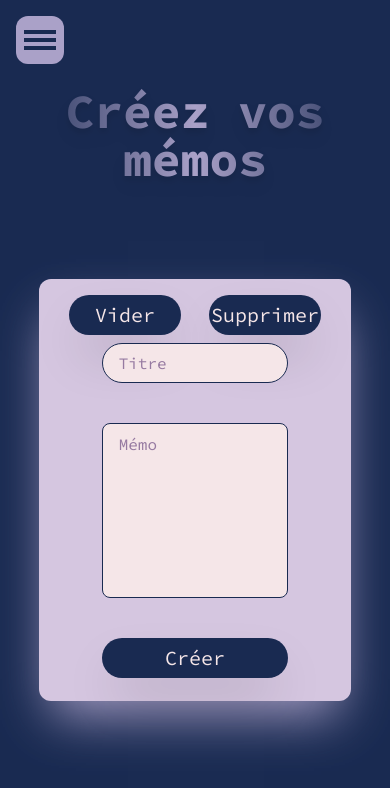
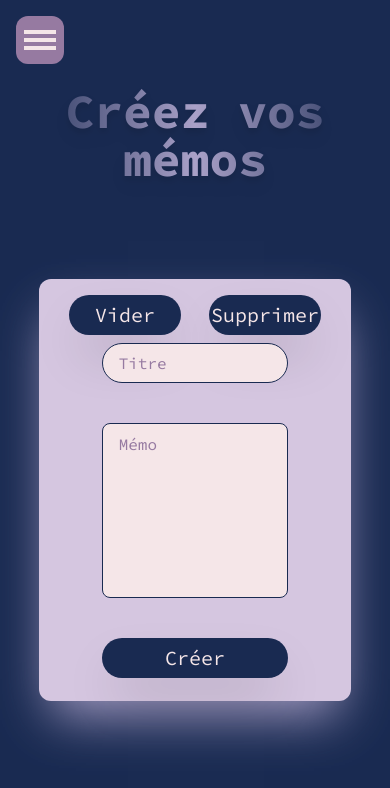
Before and after one commit to Timeuh/memo-app, a React (Vite) app: page / in a window 390 px wide. Shown: the top 788 px of the page. Built offline with nearby package versions, Linux system fonts and the light colour scheme.

Commit message:
style: implement dark theme for memo menu mobile

```diff
--- a/src/components/memobar/MemoMenuMobile.tsx
+++ b/src/components/memobar/MemoMenuMobile.tsx
@@ -1,6 +1,7 @@
 import MemoBarItem from '@/components/memobar/MemoBarItem';
 import {Memo} from '@/appTypes';
 import {useState} from 'react';
+import useTheme from '@/hooks/useTheme';
 
 type Props = {
   memos: Array<Memo>,
@@ -8,6 +9,7 @@ type Props = {
 }
 
 export default function MemoMenuMobile({memos, selectMemo}: Props) {
+  const {isCurrentLight} = useTheme();
   const [isActive, setActive] = useState<boolean>(false);
 
   const triggerActive = () => {
@@ -16,13 +18,15 @@ export default function MemoMenuMobile({memos, selectMemo}: Props) {
 
   return (
     <div id={'memoMenu'} className={'w-full flex flex-col xl:hidden overflow-hidden'}>
-      <button id={'memoMenuTrigger'} className={'memo-menu-button'} onClick={triggerActive}>
-        <div className={'h-1 bg-dark w-4/6'}></div>
-        <div className={'h-1 bg-dark w-4/6'}></div>
-        <div className={'h-1 bg-dark w-4/6'}></div>
+      <button id={'memoMenuTrigger'} className={`memo-menu-button ${isCurrentLight ? 'bg-main' : 'bg-purple'}`} onClick={triggerActive}>
+        <div className={`h-1 w-4/6 ${isCurrentLight ? 'bg-dark' : 'bg-light'}`}></div>
+        <div className={`h-1 w-4/6 ${isCurrentLight ? 'bg-dark' : 'bg-light'}`}></div>
+        <div className={`h-1 w-4/6 ${isCurrentLight ? 'bg-dark' : 'bg-light'}`}></div>
       </button>
-      <div id={'memoMenuDisplayed'} className={`memo-menu-mobile ${isActive ? 'translate-x-0' : '-translate-x-96'}`}>
-        <h1 className={'text-xl font-bold border-b-2 border-dark h-12 text-center w-5/6 pt-4'}>Vos mémos</h1>
+      <div id={'memoMenuDisplayed'} className={`memo-menu-mobile ${isActive ? 'translate-x-0' : '-translate-x-96'}
+        ${isCurrentLight ? 'bg-violet shadow-main' : 'bg-purple shadow-dark'}`}>
+        <h1 className={`text-xl font-bold border-b-2 h-12 text-center w-5/6 pt-4
+          ${isCurrentLight ? 'border-dark' : 'border-light text-light'}`}>Vos mémos</h1>
         <div id={'memoContainer'} className={'flex flex-col items-center space-y-4 w-full h-full pt-4 overflow-y-scroll'} onClick={triggerActive}>
           {
             memos.map((memo: Memo) => {
--- a/src/index.css
+++ b/src/index.css
@@ -29,12 +29,11 @@
     }
 
     .memo-menu-mobile {
-        @apply h-4/6 w-3/4 bg-violet shadow-2xl shadow-main rounded-2xl p-2 flex-col items-center flex absolute
-            top-20 left-4 transition-transform duration-500
+        @apply h-4/6 w-3/4 shadow-2xl rounded-2xl p-2 flex-col items-center flex absolute top-20 left-4 transition-transform duration-500
     }
 
     .memo-menu-button {
-        @apply w-12 h-12 bg-main rounded-xl absolute top-4 left-4 flex flex-col items-center space-y-1 justify-center
+        @apply w-12 h-12 rounded-xl absolute top-4 left-4 flex flex-col items-center space-y-1 justify-center
     }
 
     .memo-form {
```
